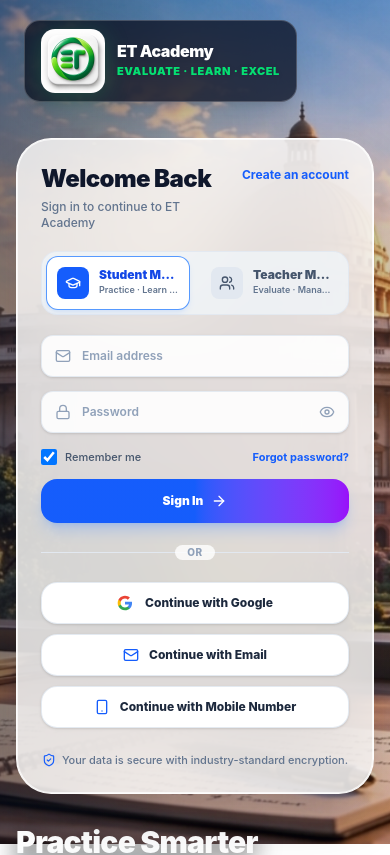
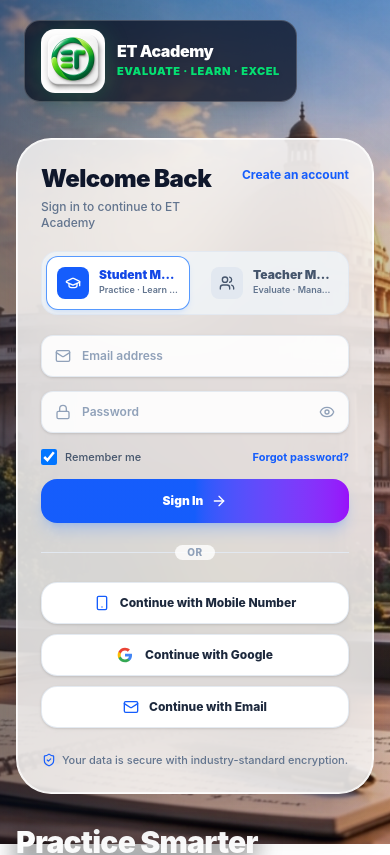
Before and after one commit to alekh2004/mainsai-website, a React (Vite) app: page / in a window 390 px wide. Shown: the top 855 px of the page. Built offline with nearby package versions, Linux system fonts and the light colour scheme; no server answers.

Commit message:
Ensure AuthModal remains 100% professional English with top mobile number sign-in priority

```diff
--- a/src/components/auth/AuthModal.jsx
+++ b/src/components/auth/AuthModal.jsx
@@ -677,9 +677,23 @@
               </span>
             </div>
 
-            {/* ── Alternative Auth Buttons (3 Pill Buttons Matching Image 1) ── */}
+            {/* ── Alternative Auth Buttons (3 Pill Buttons) ── */}
             <div className="space-y-2.5">
-              {/* 1. Continue with Google */}
+              {/* 1. Continue with Mobile Number (TOP PRIORITY) */}
+              <button
+                type="button"
+                onClick={() => {
+                  setAuthView('phone');
+                  setErrorMsg('');
+                  setSuccessMsg('');
+                }}
+                className="w-full py-3 px-4 rounded-2xl bg-white hover:bg-slate-50 border border-slate-200/90 text-slate-800 font-extrabold text-xs flex items-center justify-center gap-2.5 shadow-sm hover:shadow transition-all"
+              >
+                <Smartphone className="w-4 h-4 text-blue-600" />
+                <span>Continue with Mobile Number</span>
+              </button>
+
+              {/* 2. Continue with Google */}
               <button
                 type="button"
                 onClick={handleGoogle}
@@ -699,7 +713,7 @@
                 <span>{isGoogleLoading ? 'Connecting to Google...' : 'Continue with Google'}</span>
               </button>
 
-              {/* 2. Continue with Email */}
+              {/* 3. Continue with Email */}
               <button
                 type="button"
                 onClick={() => {
@@ -711,20 +725,6 @@
               >
                 <Mail className="w-4 h-4 text-blue-600" />
                 <span>Continue with Email</span>
-              </button>
-
-              {/* 3. Continue with Mobile Number */}
-              <button
-                type="button"
-                onClick={() => {
-                  setAuthView('phone');
-                  setErrorMsg('');
-                  setSuccessMsg('');
-                }}
-                className="w-full py-3 px-4 rounded-2xl bg-white hover:bg-slate-50 border border-slate-200/90 text-slate-800 font-extrabold text-xs flex items-center justify-center gap-2.5 shadow-sm hover:shadow transition-all"
-              >
-                <Smartphone className="w-4 h-4 text-blue-600" />
-                <span>Continue with Mobile Number</span>
               </button>
             </div>
 
```
